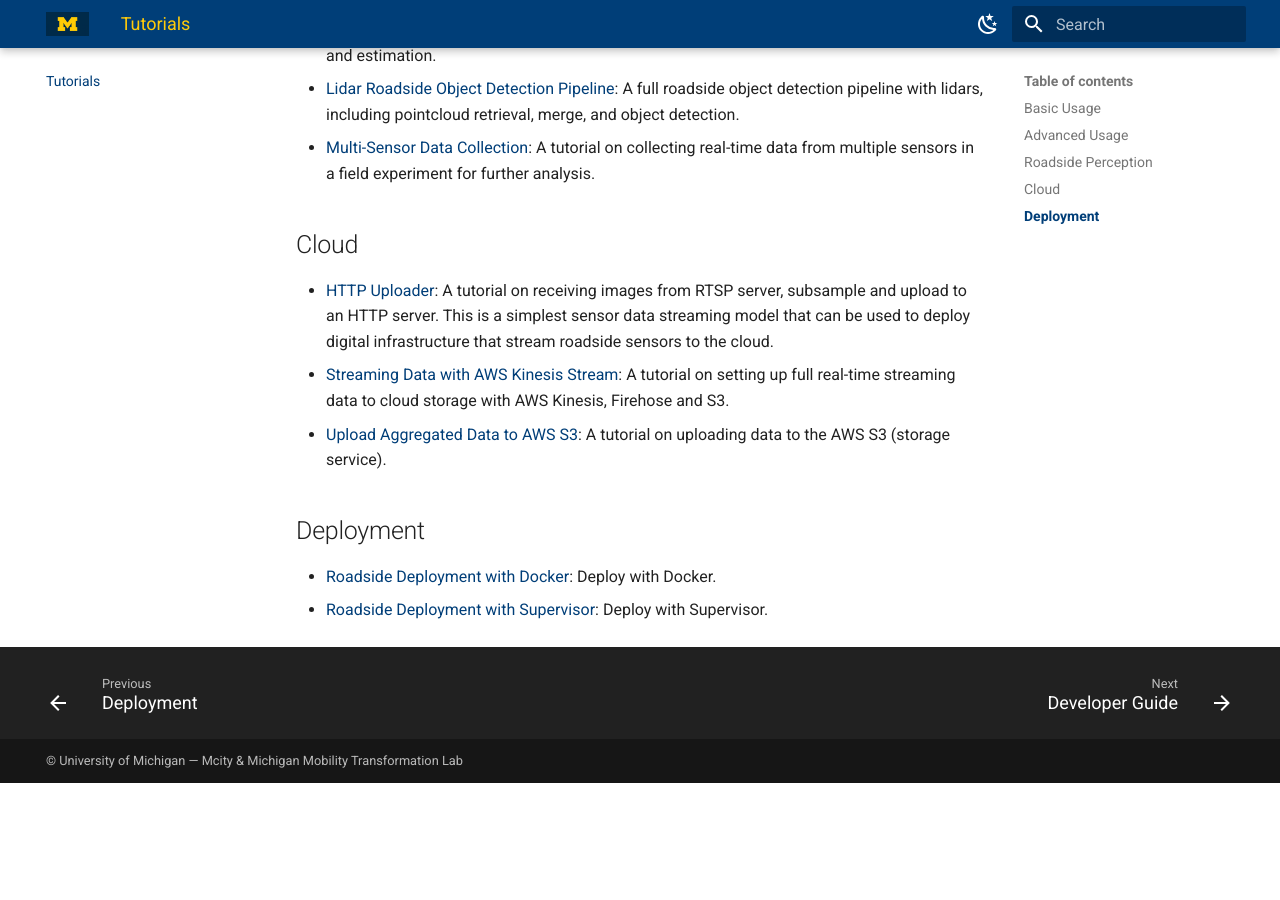
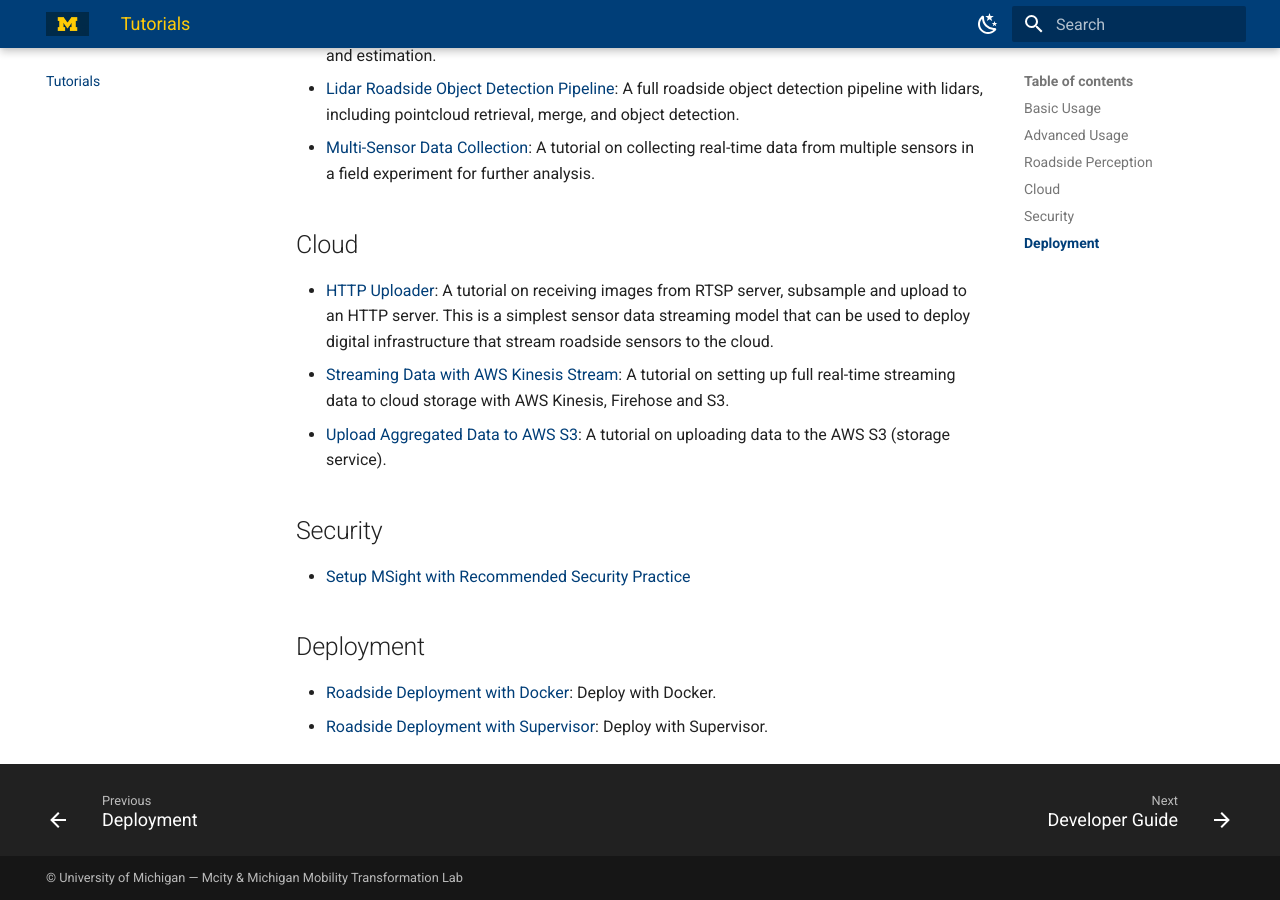
Before and after one commit to beedrill/msight_user_docs, an MkDocs documentation site: the page built from docs/tutorials/index.md, in a window 1280 px wide and 900 px high, scrolled down 1077 px. Built offline with MkDocs 1.6.1 and Material for MkDocs 9.7.7, drawn with Linux system fonts in a browser that asks for light colours; before the commit the page ends 1860 px from its top, so only the background shows below that.

Commit message:
add security tutorial

```diff
--- a/docs/tutorials/index.md
+++ b/docs/tutorials/index.md
@@ -25,6 +25,9 @@ We offer a rich set of tutorial to manage many practical tasks for various of ta
 - [Streaming Data with AWS Kinesis Stream](tutorials/streaming_data_with_kinesis/README.md): A tutorial on setting up full real-time streaming data to cloud storage with AWS Kinesis, Firehose and S3.
 - [Upload Aggregated Data to AWS S3](tutorials/s3_video_uploader/README.md): A tutorial on uploading data to the AWS S3 (storage service).
 
+## Security
+- [Setup MSight with Recommended Security Practice](tutorials/security_setup/README.md)
+
 ## Deployment
 - [Roadside Deployment with Docker](../coming-soon.md): Deploy with Docker.
 - [Roadside Deployment with Supervisor](../coming-soon.md): Deploy with Supervisor.
```
